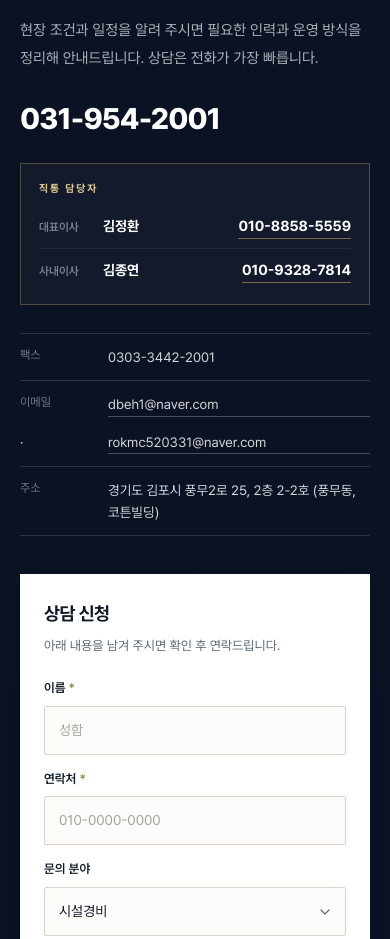
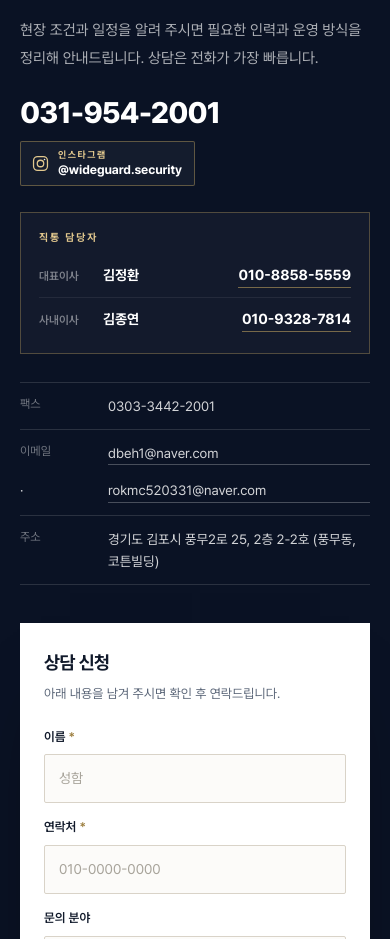
Before and after one commit to aihp777/wideguard, a website: page index.html in a window 390 px wide. Shown: the part 10304-11243 px from the top of the page. Drawn offline with Linux system fonts and the light colour scheme.

Commit message:
feat: 연락처 옆 인스타그램 @wideguard.security 바로가기 추가
- 홈페이지 #contact 대표전화 옆 인스타 로고+계정 배지 (데스크톱 나란히·모바일 줄바꿈 대응)
- 푸터 사업자 정보에 인스타그램 계정 행 추가
- 구조화 데이터(SecurityService) sameAs에 인스타 프로필 등록
- 간편상담(/consult) 직통 담당자 카드와 푸터에 인스타 링크 추가

```diff
--- a/index.html
+++ b/index.html
@@ -477,7 +477,16 @@
         상담은 전화가 가장 빠릅니다.
       </p>
 
-      <a class="contact__tel" href="tel:0319542001">031-954-2001</a>
+      <div class="contact__touch">
+        <a class="contact__tel" href="tel:0319542001">031-954-2001</a>
+        <a class="ig-badge" href="https://www.instagram.com/wideguard.security/" target="_blank" rel="noopener noreferrer" aria-label="인스타그램 @wideguard.security 새 창에서 열기">
+          <svg viewBox="0 0 24 24" aria-hidden="true"><rect x="3.2" y="3.2" width="17.6" height="17.6" rx="5.2"/><circle cx="12" cy="12" r="4.1"/><circle cx="17.1" cy="6.9" r="1.05" fill="currentColor" stroke="none"/></svg>
+          <span class="ig-badge__t">
+            <em>인스타그램</em>
+            <b>@wideguard.security</b>
+          </span>
+        </a>
+      </div>
 
       <div class="contact__people">
         <p class="contact__people-t">직통 담당자</p>
@@ -586,6 +595,7 @@
       <div class="ft__wide"><dt>본점 주소</dt><dd>경기도 김포시 풍무2로 25, 2층 2-2호 (풍무동, 코튼빌딩)</dd></div>
       <div class="ft__wide"><dt>대표전화</dt><dd><a href="tel:0319542001">031-954-2001</a> <span class="ft__dim">·</span> 팩스 0303-3442-2001 <span class="ft__dim">·</span> <a href="mailto:dbeh1@naver.com">dbeh1@naver.com</a></dd></div>
       <div class="ft__wide"><dt>직통</dt><dd>대표이사 김정환 <a href="tel:01088585559">010-8858-5559</a> <span class="ft__dim">·</span> 사내이사 김종연 <a href="tel:01093287814">010-9328-7814</a></dd></div>
+      <div class="ft__wide"><dt>인스타그램</dt><dd><a class="ft__ig" href="https://www.instagram.com/wideguard.security/" target="_blank" rel="noopener noreferrer" aria-label="인스타그램 @wideguard.security 새 창에서 열기"><svg viewBox="0 0 24 24" aria-hidden="true"><rect x="3.2" y="3.2" width="17.6" height="17.6" rx="5.2"/><circle cx="12" cy="12" r="4.1"/><circle cx="17.1" cy="6.9" r="1.05" fill="currentColor" stroke="none"/></svg>@wideguard.security</a></dd></div>
     </dl>
 
     <nav class="ft__nav" aria-label="사이트 메뉴">
@@ -621,6 +631,7 @@
     "addressCountry": "KR"
   },
   "areaServed": "KR",
+  "sameAs": ["https://www.instagram.com/wideguard.security/"],
   "contactPoint": [
     {"@type": "ContactPoint", "telephone": "+82-31-954-2001", "contactType": "customer service", "areaServed": "KR", "availableLanguage": "ko"},
     {"@type": "ContactPoint", "telephone": "+82-10-8858-5559", "contactType": "대표이사 김정환", "areaServed": "KR"},
--- a/styles.css
+++ b/styles.css
@@ -1441,3 +1441,88 @@ button { font: inherit; color: inherit; }
 @media (max-width: 720px) {
   .faq__item summary { padding-right: 34px; }
 }
+
+/* =========================================================
+   Instagram shortcut — 연락처 옆 @wideguard.security
+   ========================================================= */
+.contact__touch {
+  display: flex;
+  flex-wrap: wrap;
+  align-items: center;
+  gap: 12px 18px;
+  margin-top: 30px;
+}
+.contact__touch .contact__tel { margin-top: 0; }
+
+.ig-badge {
+  display: inline-flex;
+  align-items: center;
+  gap: 9px;
+  flex: 0 0 auto;
+  max-width: 100%;
+  padding: 8px 14px 8px 11px;
+  border: 1px solid rgba(200, 169, 97, 0.42);
+  border-radius: 2px;
+  background: rgba(255, 255, 255, 0.045);
+  color: rgba(255, 255, 255, 0.9);
+  transition: border-color 0.25s, background 0.25s;
+}
+.ig-badge svg {
+  width: 21px;
+  height: 21px;
+  flex: none;
+  fill: none;
+  stroke: var(--gold-l);
+  stroke-width: 1.6;
+  stroke-linecap: round;
+  stroke-linejoin: round;
+}
+.ig-badge__t { display: block; line-height: 1.25; }
+.ig-badge__t em {
+  display: block;
+  color: var(--gold-l);
+  font-size: 9.5px;
+  font-style: normal;
+  font-weight: 700;
+  letter-spacing: 0.16em;
+}
+.ig-badge__t b {
+  display: block;
+  margin-top: 1px;
+  color: #fff;
+  font-size: 13px;
+  font-weight: 700;
+  letter-spacing: -0.005em;
+  white-space: nowrap;
+  transition: color 0.25s;
+}
+.ig-badge:hover {
+  border-color: var(--gold);
+  background: rgba(200, 169, 97, 0.14);
+}
+.ig-badge:hover .ig-badge__t b { color: var(--gold-l); }
+
+/* 푸터 안내 */
+.ft__ig {
+  display: inline-flex;
+  align-items: center;
+  gap: 6px;
+}
+.ft__ig svg {
+  width: 13px;
+  height: 13px;
+  flex: none;
+  fill: none;
+  stroke: currentColor;
+  stroke-width: 1.7;
+  stroke-linecap: round;
+  stroke-linejoin: round;
+  opacity: 0.85;
+}
+
+@media (max-width: 480px) {
+  .contact__touch { gap: 12px; margin-top: 24px; }
+  .ig-badge { padding: 7px 12px 7px 10px; gap: 8px; }
+  .ig-badge svg { width: 19px; height: 19px; }
+  .ig-badge__t b { font-size: 12.5px; }
+}
```
Also changed, not shown: consult.html (+10 -0 lines).
